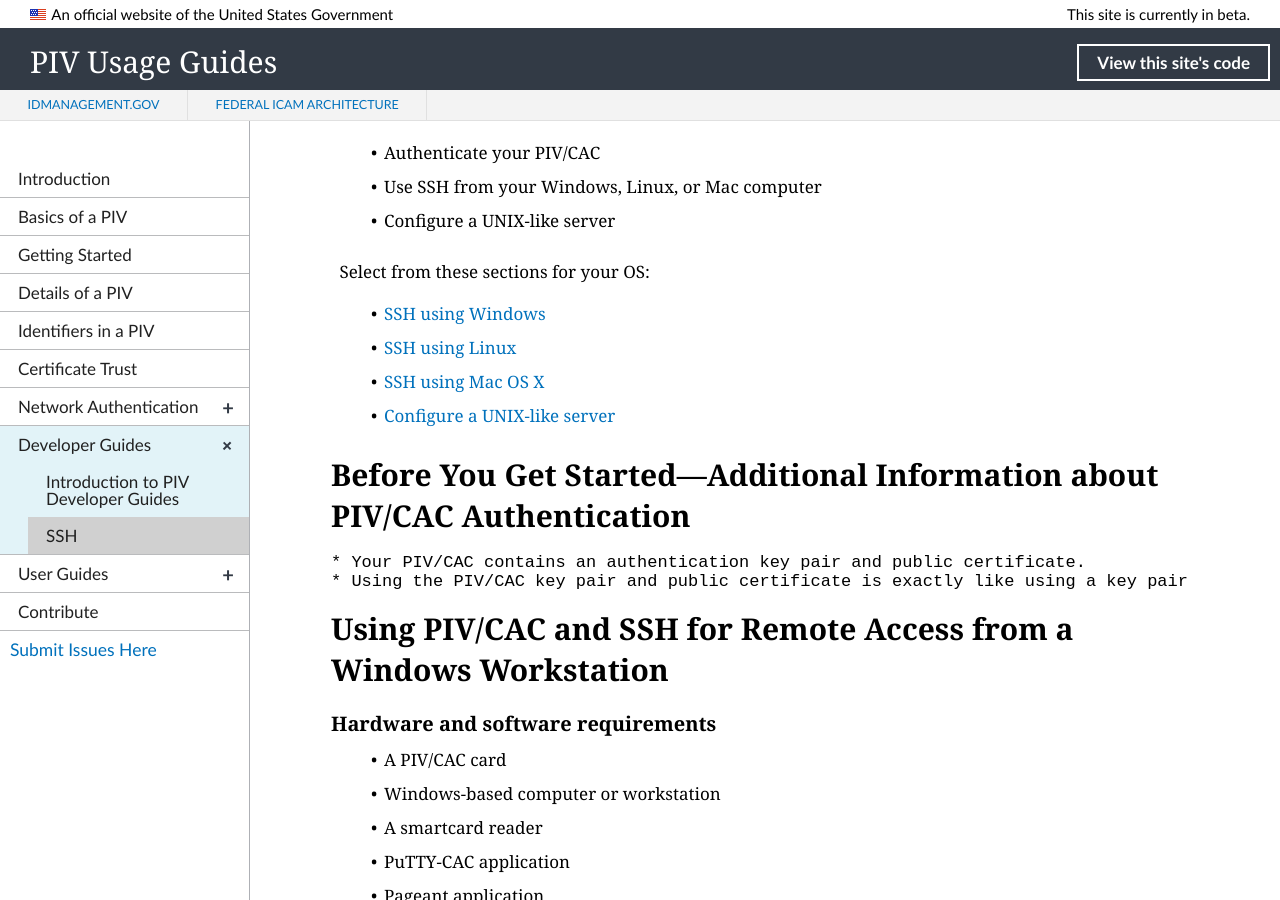
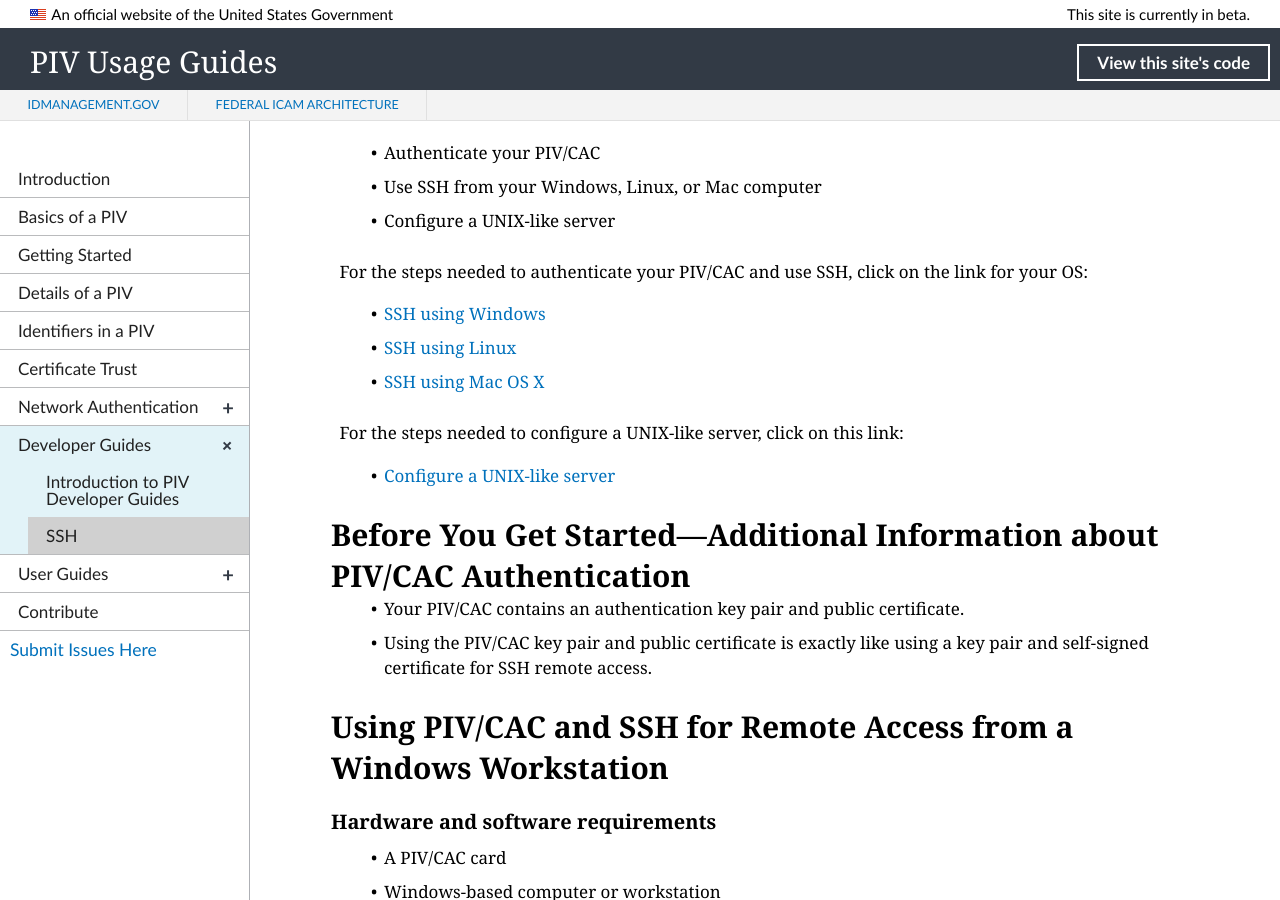
Before and after one commit to GSA/piv-guides, a Jekyll site: the page built from _devconfig/ssh.md, in a window 1280 px wide and 900 px high, scrolled down 422 px. Built offline with Jekyll 4.4.1, drawn with Linux system fonts in a browser that asks for light colours; nearby versions of some CDN libraries.

Commit message:
Update ssh.md

```diff
--- a/_devconfig/ssh.md
+++ b/_devconfig/ssh.md
@@ -15,17 +15,20 @@ This guide tells you how to:
   * Use SSH from your Windows, Linux, or Mac computer
   * Configure a UNIX-like server
 
-Select from these sections for your OS:
+For the steps needed to authenticate your PIV/CAC and use SSH, click on the link for your OS:
 
   * [SSH using Windows](#ssh-using-windows)
   * [SSH using Linux](#ssh-using-linux)
   * [SSH using Mac OS X](#ssh-using-mac-os-x)
+
+For the steps needed to configure a UNIX-like server, click on this link:
+
   * [Configure a UNIX-like server](#configure-a-unix-like-server)
 
 ## Before You Get Started&mdash;Additional Information about PIV/CAC Authentication
 
-    * Your PIV/CAC contains an authentication key pair and public certificate.
-    * Using the PIV/CAC key pair and public certificate is exactly like using a key pair and self-signed certificate for SSH remote access.
+  * Your PIV/CAC contains an authentication key pair and public certificate.
+  * Using the PIV/CAC key pair and public certificate is exactly like using a key pair and self-signed certificate for SSH remote access.
 
 ## Using PIV/CAC and SSH for Remote Access from a Windows Workstation
 
```
